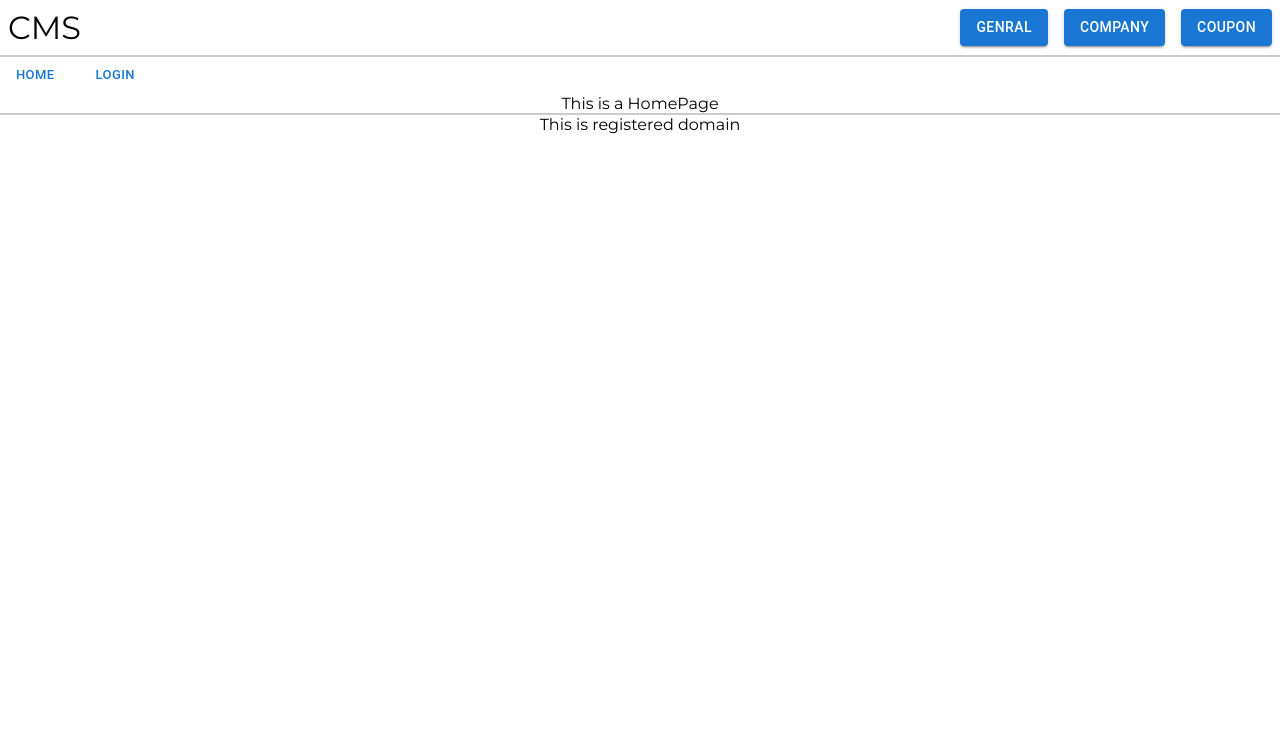
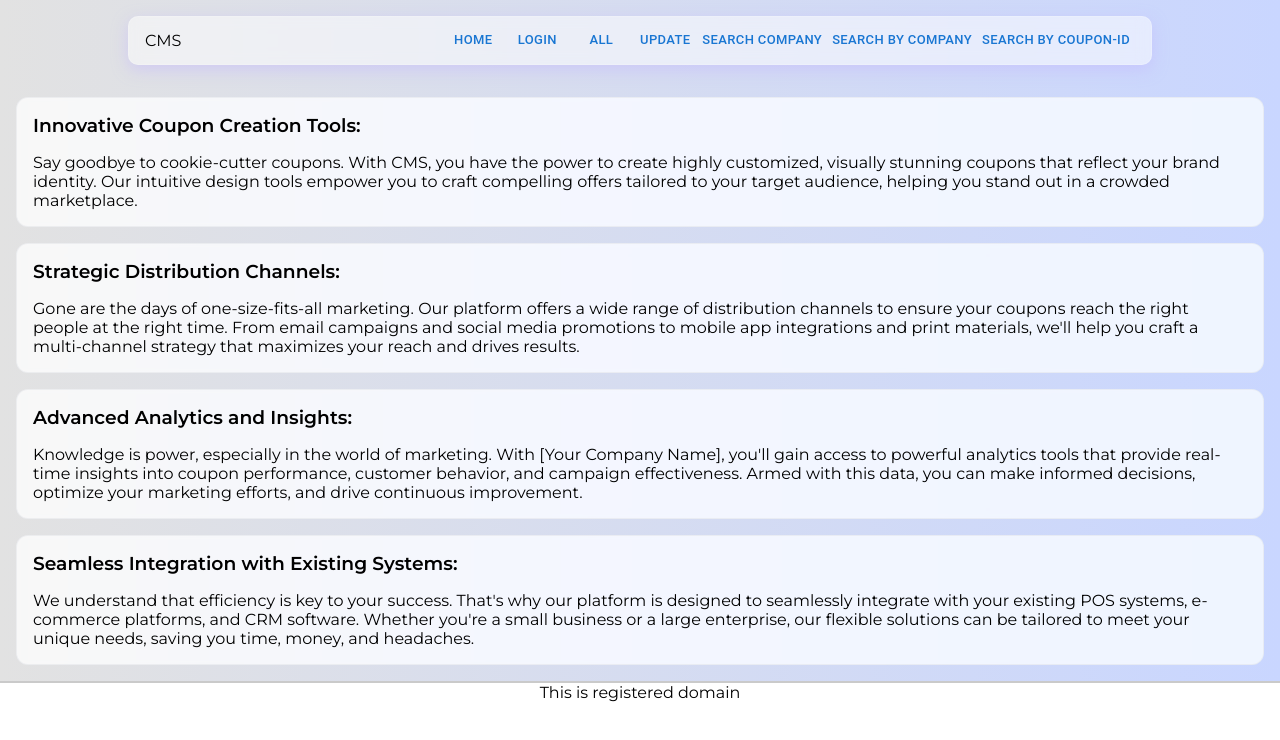
Before and after one commit to AnanduSP/CMS-Frontend, a React (Create React App) app in the folder cmsfrontend/: page /genral/home in a window 1280 px wide. Shown: the top 740 px of the page. Built offline with nearby package versions, Linux system fonts and the light colour scheme.

Commit message:
Added new navbar, updated homepage, loginpage

```diff
--- a/cmsfrontend/src/App.css
+++ b/cmsfrontend/src/App.css
@@ -1,5 +1,8 @@
 .App {
   text-align: center;
+  /*
+  background-color: #c9d6ff;
+  background: linear-gradient(to right, #e2e2e2, #c9d6ff); */
 }
 
 .App-logo {
@@ -11,6 +14,11 @@
   .App-logo {
     animation: App-logo-spin infinite 20s linear;
   }
+}
+
+.special-bg {
+  background-color: #c9d6ff;
+  background: linear-gradient(to right, #e2e2e2, #c9d6ff);
 }
 
 .App-header {
--- /dev/null
+++ b/cmsfrontend/src/components/AltNavbar.css
@@ -0,0 +1,24 @@
+.navbar-parent {
+  padding: 1rem 0rem;
+  display: flex;
+  align-items: center;
+  justify-content: center;
+  /* border: 10px solid; */
+}
+
+.navbar-island {
+  width: 80%;
+  display: flex;
+  flex-direction: row;
+  justify-content: space-between;
+  align-items: center;
+  border-radius: 100px;
+  padding: 0.5rem 1rem;
+
+  background: rgba(255, 255, 255, 0.5);
+  box-shadow: rgba(196, 183, 255, 0.5) 0px 5px 15px;
+  backdrop-filter: blur(7px);
+  -webkit-backdrop-filter: blur(7px);
+  border-radius: 10px;
+  border: 1px solid rgba(255, 255, 255, 0.18);
+}
--- /dev/null
+++ b/cmsfrontend/src/components/AltNavbar.jsx
@@ -0,0 +1,46 @@
+import { useState } from "react";
+import "./AltNavbar.css";
+import { Button } from "@mui/material";
+import { useNavigate } from "react-router";
+
+const AltNavbar = () => {
+  const GenralPathArr = [
+    { pageName: "Home", path: "/genral/home" },
+    { pageName: "Login", path: "/genral/login" },
+    // { pageName: "Register", path: "/genral/register" },
+    { pageName: "All", path: "/company/all-company" },
+    { pageName: "Update", path: "/company/update" },
+    { pageName: "search company", path: "/company/search-by-id" },
+    { pageName: "Search by company", path: "/coupon/by-company" },
+    { pageName: "Search by coupon-id", path: "/coupon/by-coupon-id" },
+  ];
+
+  const [selectedPathArr, setSelectedPathArr] = useState(GenralPathArr); //selects which nav bar to be displayed
+
+  const navigate = useNavigate();
+
+  return (
+    <div className="navbar-parent special-bg">
+      <div className="navbar-island">
+        <div className="navbar-left">CMS</div>
+        <div className="navbar-right">
+          {selectedPathArr.map((pathObj) => {
+            return (
+              <Button
+                size="small"
+                // variant="outlined"
+                onClick={() => {
+                  navigate(pathObj.path);
+                }}
+              >
+                {pathObj.pageName}
+              </Button>
+            );
+          })}
+        </div>
+      </div>
+    </div>
+  );
+};
+
+export default AltNavbar;
--- a/cmsfrontend/src/components/NavBar.css
+++ b/cmsfrontend/src/components/NavBar.css
@@ -1,4 +1,4 @@
-.navbar-parent {
+/* .navbar-parent {
   display: flex;
   flex-direction: column;
 }
@@ -26,4 +26,4 @@
   display: flex;
   align-items: center;
   gap: 1rem;
-}
+} */
--- a/cmsfrontend/src/index.js
+++ b/cmsfrontend/src/index.js
@@ -6,13 +6,15 @@ import reportWebVitals from "./reportWebVitals";
 import { BrowserRouter } from "react-router-dom";
 import NavBar from "./components/NavBar";
 import Footer from "./components/Footer";
+import AltNavbar from "./components/AltNavbar";
 
 const root = ReactDOM.createRoot(document.getElementById("root"));
 
 root.render(
   <React.StrictMode>
     <BrowserRouter>
-      <NavBar />
+      {/* <NavBar /> */}
+      <AltNavbar />
       <App />
       <Footer />
     </BrowserRouter>
--- /dev/null
+++ b/cmsfrontend/src/pages/HomePage.css
@@ -0,0 +1,38 @@
+.home-parent {
+  background-color: red;
+  padding: 1rem;
+}
+
+.content-wrapper {
+  display: flex;
+  flex-direction: column;
+  gap: 1rem;
+}
+
+.content-card {
+  backdrop-filter: blur(2px) saturate(180%);
+  -webkit-backdrop-filter: blur(2px) saturate(180%);
+  background-color: rgba(255, 255, 255, 0.75);
+  border: 1px solid rgba(209, 213, 219, 0.3);
+  border-radius: 12px;
+
+  padding: 1rem;
+  width: 100%;
+
+  display: flex;
+  flex-direction: column;
+  align-items: center;
+  justify-content: start;
+}
+
+.content-card > h3 {
+  font-weight: 600;
+  margin-bottom: 1rem;
+}
+
+.content-card > h3,
+.content-card > p {
+  width: 100%;
+
+  text-align: left;
+}
--- a/cmsfrontend/src/pages/HomePage.jsx
+++ b/cmsfrontend/src/pages/HomePage.jsx
@@ -1,9 +1,47 @@
-import React from 'react'
+import React, { useState } from "react";
+import Typography from "@mui/material/Typography";
+import Card from "@mui/material/Card";
+import { CardHeader } from "@mui/material";
+import "./HomePage.css";
 
 const HomePage = () => {
+  const [contentArr, setContentArr] = useState([
+    {
+      header: "Innovative Coupon Creation Tools: ",
+      description:
+        "Say goodbye to cookie-cutter coupons. With CMS, you have the power to create highly customized, visually stunning coupons that reflect your brand identity. Our intuitive design tools empower you to craft compelling offers tailored to your target audience, helping you stand out in a crowded marketplace.",
+    },
+    {
+      header: "Strategic Distribution Channels: ",
+      description:
+        " Gone are the days of one-size-fits-all marketing. Our platform offers a wide range of distribution channels to ensure your coupons reach the right people at the right time. From email campaigns and social media promotions to mobile app integrations and print materials, we'll help you craft a multi-channel strategy that maximizes your reach and drives results.",
+    },
+    {
+      header: "Advanced Analytics and Insights:",
+      description:
+        "Knowledge is power, especially in the world of marketing. With [Your Company Name], you'll gain access to powerful analytics tools that provide real-time insights into coupon performance, customer behavior, and campaign effectiveness. Armed with this data, you can make informed decisions, optimize your marketing efforts, and drive continuous improvement.",
+    },
+    {
+      header: "Seamless Integration with Existing Systems:",
+      description:
+        " We understand that efficiency is key to your success. That's why our platform is designed to seamlessly integrate with your existing POS systems, e-commerce platforms, and CRM software. Whether you're a small business or a large enterprise, our flexible solutions can be tailored to meet your unique needs, saving you time, money, and headaches.",
+    },
+  ]);
+
   return (
-    <div>This is a HomePage</div>
-  )
-}
+    <div className="home-parent special-bg">
+      <div className="content-wrapper">
+        {contentArr.map((content) => {
+          return (
+            <div className="content-card">
+              <h3>{content.header}</h3>
+              <p>{content.description}</p>
+            </div>
+          );
+        })}
+      </div>
+    </div>
+  );
+};
 
-export default HomePage
+export default HomePage;
--- a/cmsfrontend/src/pages/LoginAltPage.css
+++ b/cmsfrontend/src/pages/LoginAltPage.css
@@ -14,7 +14,7 @@
   align-items: center;
   justify-content: center;
   flex-direction: column;
-  height: 100vh;
+  height: 90vh;
 }
 
 .container {
--- a/cmsfrontend/src/pages/LoginAltPage.jsx
+++ b/cmsfrontend/src/pages/LoginAltPage.jsx
@@ -8,6 +8,10 @@ const LoginAltPage = () => {
 
   const [isActive, setActive] = useState(false);
 
+  const handleSignUp = () => {
+    console.log("hand sign up");
+  };
+
   return (
     <div className="loginalt-parent">
       <div
@@ -17,21 +21,22 @@ const LoginAltPage = () => {
         <div className="form-container sign-up">
           <form>
             <h1>Create Account</h1>
-
             <span>or use your email for registeration</span>
             <input type="text" placeholder="Name" />
             <input type="email" placeholder="Email" />
             <input type="number" placeholder="Amount" />
-            <button>Sign Up</button>
+            <button onClick={handleSignUp}>Sign Up</button>
           </form>
         </div>
         <div className="form-container sign-in">
           <form>
             <h1>Sign In</h1>
-            <span>or use your email password</span>
+            <span>using your email & password</span>
             <input type="email" placeholder="Email" />
             <input type="password" placeholder="Password" />
-            <a href="#">Forget Your Password?</a>
+            <a href="https://www.google.com/url?sa=i&url=https%3A%2F%2Fin.pinterest.com%2Fpin%2Fmemes--325525879330590920%2F&psig=AOvVaw0hctVmj1g_dwvknuXH_UF0&ust=1712779094346000&source=images&cd=vfe&opi=89978449&ved=0CBIQjRxqFwoTCNiip731tYUDFQAAAAAdAAAAABAJ">
+              Forget Your Password?
+            </a>
             <button>Sign In</button>
           </form>
         </div>
```
